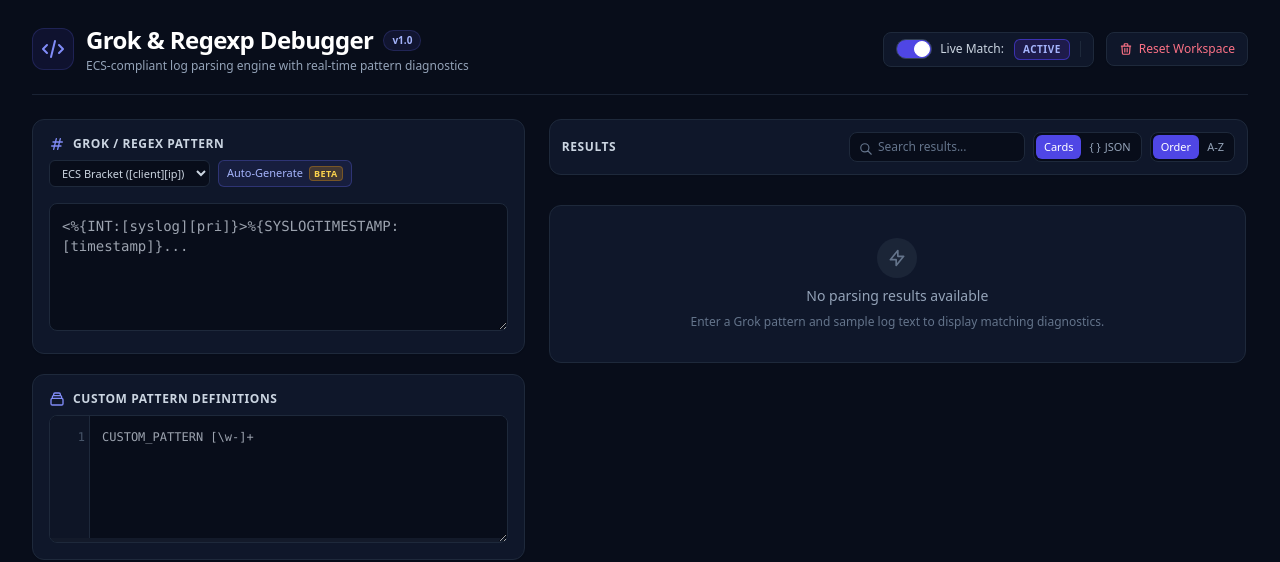
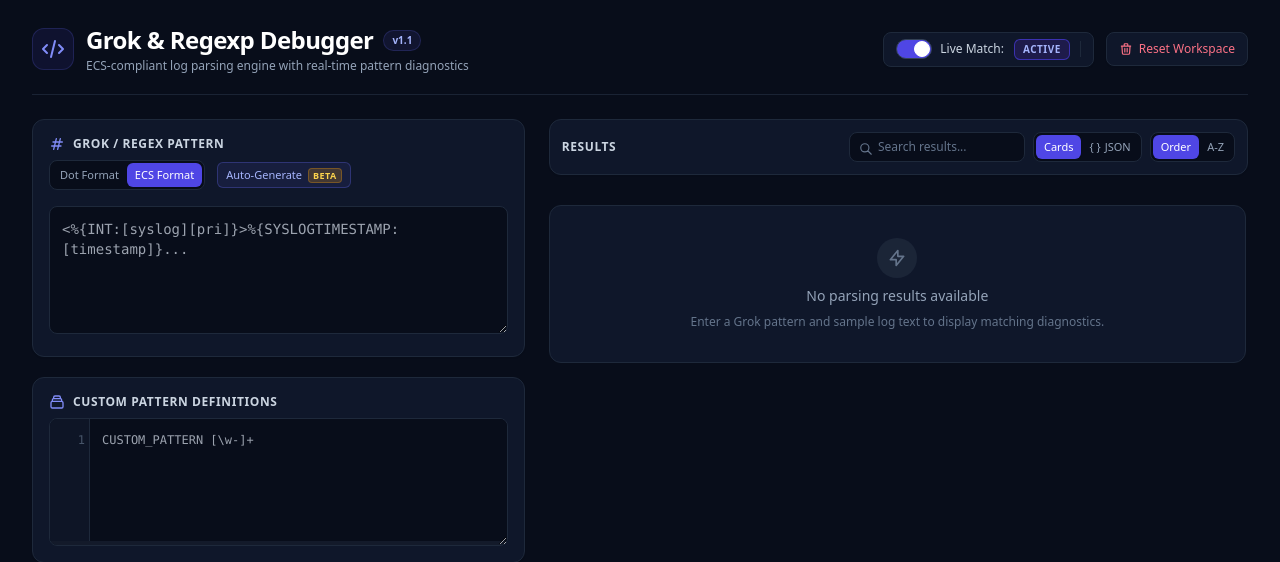
Before and after one commit to Psych0meter/grok-debugger, a FastAPI app: page / in a window 1280 px wide. Shown: the top 562 px of the page. Run offline with FastAPI, Linux system fonts and the light colour scheme; data that the repository does not hold is empty; some libraries are stand-ins or nearby versions.

Commit message:
Add pattern format consistency format check + normalization

```diff
--- a/app/templates/index.html
+++ b/app/templates/index.html
@@ -60,7 +60,7 @@
         <div>
           <div class="flex items-center gap-2.5">
             <h1 class="text-xl sm:text-2xl font-bold tracking-tight text-white">Grok & Regexp Debugger</h1>
-            <span class="px-2 py-0.5 text-[10px] font-semibold bg-indigo-500/10 text-indigo-300 border border-indigo-500/20 rounded-full">v1.0</span>
+            <span class="px-2 py-0.5 text-[10px] font-semibold bg-indigo-500/10 text-indigo-300 border border-indigo-500/20 rounded-full">v1.1</span>
           </div>
           <p class="text-xs text-slate-400 mt-0.5">ECS-compliant log parsing engine with real-time pattern diagnostics</p>
         </div>
@@ -96,7 +96,6 @@
       </div>
     </header>
 
-    <!-- Two column layout -->
     <div class="grid grid-cols-1 lg:grid-cols-12 gap-6 items-start">
       <!-- Left column -->
       <div class="lg:col-span-5 space-y-5">
@@ -108,12 +107,21 @@
               GROK / Regex Pattern
             </label>
 
-            <div class="flex items-center gap-2">
-              <select x-model="namingFormat" @change="saveState()"
-                      class="bg-slate-950 border border-slate-800 text-[11px] text-slate-300 rounded-md px-2 py-1 focus:outline-none focus:border-indigo-500 cursor-pointer">
-                <option value="dot">Dot syntax (client.ip)</option>
-                <option value="bracket">ECS Bracket ([client][ip])</option>
-              </select>
+            <div class="flex items-center gap-3">
+              <!-- Replaced Dropdown with Format Toggle Button -->
+              <div class="flex items-center bg-slate-950 border border-slate-800 rounded-lg p-0.5 text-xs shrink-0">
+                <button @click="setNamingFormat('dot')"
+                        :class="namingFormat === 'dot' ? 'bg-indigo-600 text-white font-medium shadow-sm' : 'text-slate-400 hover:text-slate-200'"
+                        class="px-2 py-1 rounded-md transition text-[11px]" title="Dot syntax (client.ip)">
+                  Dot Format
+                </button>
+                <button @click="setNamingFormat('bracket')"
+                        :class="namingFormat === 'bracket' ? 'bg-indigo-600 text-white font-medium shadow-sm' : 'text-slate-400 hover:text-slate-200'"
+                        class="px-2 py-1 rounded-md transition text-[11px]" title="ECS Bracket ([client][ip])">
+                  ECS Format
+                </button>
+              </div>
+
               <button @click="autoGenerate()" class="inline-flex items-center gap-1.5 text-[11px] bg-indigo-500/10 hover:bg-indigo-500/20 text-indigo-300 border border-indigo-500/30 px-2 py-1 rounded-md transition font-medium">
                 <span>Auto-Generate</span>
                 <span class="text-[9px] font-bold uppercase tracking-wider bg-amber-500/20 text-amber-300 border border-amber-500/30 px-1 py-0.5 rounded leading-none">
@@ -127,6 +135,7 @@
             class="w-full bg-slate-950 border border-slate-800 rounded-lg p-3 font-mono text-xs sm:text-sm text-indigo-200 focus:border-indigo-500 focus:ring-1 focus:ring-indigo-500 focus:outline-none h-32 leading-relaxed custom-scrollbar resize-y"
             placeholder="<%{INT:[syslog][pri]}>%{SYSLOGTIMESTAMP:[timestamp]}..."></textarea>
 
+          <!-- Syntax Auto-Fix Card (Legacy Regex) -->
           <template x-if="suggestedFix">
             <div class="p-3 bg-amber-950/30 border border-amber-600/30 rounded-lg text-xs text-amber-200/90 flex items-start gap-2.5">
               <svg class="w-4 h-4 text-amber-400 shrink-0 mt-0.5" fill="none" stroke="currentColor" viewBox="0 0 24 24"><path stroke-linecap="round" stroke-linejoin="round" stroke-width="2" d="M13 16h-1v-4h-1m1-4h.01M21 12a9 9 0 11-18 0 9 9 0 0118 0z"/></svg>
@@ -136,6 +145,22 @@
                   <code class="bg-slate-950 px-2 py-0.5 rounded text-amber-300 border border-slate-800 font-mono text-[11px]" x-text="suggestedFix"></code>
                   <button @click="applyAutoFix()" class="text-[11px] bg-amber-600 hover:bg-amber-500 text-slate-950 font-bold px-2 py-0.5 rounded transition shadow-sm">
                     Convert to Grok
+                  </button>
+                </div>
+              </div>
+            </div>
+          </template>
+
+          <!-- Mixed Format Normalization Card -->
+          <template x-if="inconsistentFields.length > 0">
+            <div class="p-3 bg-sky-950/30 border border-sky-600/30 rounded-lg text-xs text-sky-200/90 flex items-start gap-2.5">
+              <svg class="w-4 h-4 text-sky-400 shrink-0 mt-0.5" fill="none" stroke="currentColor" viewBox="0 0 24 24"><path stroke-linecap="round" stroke-linejoin="round" stroke-width="2" d="M13 16h-1v-4h-1m1-4h.01M21 12a9 9 0 11-18 0 9 9 0 0118 0z"/></svg>
+              <div class="space-y-1.5 flex-1 min-w-0">
+                <p class="leading-tight"><strong class="text-sky-300">Format Mismatch:</strong> Found fields not matching the selected <span class="font-bold" x-text="namingFormat === 'dot' ? 'Dot' : 'ECS Bracket'"></span> format.</p>
+                <div class="flex items-center gap-2 pt-0.5 flex-wrap">
+                  <span class="text-sky-400/80 text-[10px]">e.g., <code class="text-sky-300 font-mono" x-text="inconsistentFields[0]"></code></span>
+                  <button @click="normalizePattern()" class="text-[11px] bg-sky-600 hover:bg-sky-500 text-white font-bold px-2 py-0.5 rounded transition shadow-sm">
+                    Normalize Pattern
                   </button>
                 </div>
               </div>
@@ -210,7 +235,6 @@
               </button>
             </div>
 
-            <!-- Cards vs JSON Toggle -->
             <div class="flex items-center bg-slate-950 border border-slate-800 rounded-lg p-0.5 text-xs shrink-0">
               <button @click="viewMode = 'cards'; saveState()"
                       :class="viewMode === 'cards' ? 'bg-indigo-600 text-white font-medium shadow-sm' : 'text-slate-400 hover:text-slate-200'"
@@ -225,7 +249,6 @@
               </button>
             </div>
 
-            <!-- Order vs A-Z Toggle -->
             <div class="flex items-center bg-slate-950 border border-slate-800 rounded-lg p-0.5 text-xs shrink-0">
               <button @click="sortMode = 'order'; saveState()"
                       :class="sortMode === 'order' ? 'bg-indigo-600 text-white font-medium shadow-sm' : 'text-slate-400 hover:text-slate-200'"
@@ -241,7 +264,6 @@
           </div>
         </div>
 
-        <!-- Error message -->
         <template x-if="errorMessage">
           <div class="p-4 bg-rose-950/40 border border-rose-800/60 text-rose-200 rounded-xl text-xs font-mono leading-relaxed flex items-start gap-2.5">
             <svg class="w-4 h-4 text-rose-400 shrink-0 mt-0.5" fill="none" stroke="currentColor" viewBox="0 0 24 24"><path stroke-linecap="round" stroke-linejoin="round" stroke-width="2" d="M12 8v4m0 4h.01M21 12a9 9 0 11-18 0 9 9 0 0118 0z"/></svg>
@@ -249,7 +271,6 @@
           </div>
         </template>
 
-        <!-- Results list -->
         <div id="resultsContainer" class="results-container space-y-3.5 overflow-y-auto custom-scrollbar pr-0.5" style="max-height: 820px;">
           <template x-if="results.length === 0 && !errorMessage">
             <div class="bg-slate-900 border border-slate-800 rounded-xl p-8 text-center space-y-2">
@@ -300,7 +321,6 @@
 
               <template x-if="res.matched">
                 <div class="space-y-3">
-                  <!-- Segment Highlighting -->
                   <div class="font-mono text-xs break-all leading-relaxed p-3 bg-slate-950 rounded-lg border border-slate-800 overflow-x-auto custom-scrollbar">
                     <template x-for="(seg, idx) in res.segments" :key="idx">
                       <span>
@@ -316,7 +336,6 @@
                     </template>
                   </div>
 
-                  <!-- Cards View -->
                   <template x-if="!res.showJson && viewMode !== 'json'">
                     <div class="grid grid-cols-1 sm:grid-cols-2 gap-2 pt-1">
                       <template x-for="item in getDisplayFields(res)" :key="item.key">
@@ -330,7 +349,6 @@
                     </div>
                   </template>
 
-                  <!-- Dynamic JSON View (Respects Order vs A-Z mode) -->
                   <template x-if="res.showJson || viewMode === 'json'">
                     <div class="relative group pt-1">
                       <button @click="copyJson(res.json_data, $event)"
@@ -468,6 +486,7 @@
         rawGroupToReplace: null,
         debounceTimer: null,
         fieldColorMap: {},
+        inconsistentFields: [],
 
         get lineCount() {
           return this.logText ? this.logText.split('\n').length : 1;
@@ -519,7 +538,75 @@
 
         initApp() {
           this.checkSyntaxNotice();
+          this.analyzeFormats();
           this.triggerMatch();
+        },
+
+        setNamingFormat(format) {
+          this.namingFormat = format;
+          this.analyzeFormats();
+          this.saveState();
+          this.onInputChange();
+        },
+
+        analyzeFormats() {
+          const grokRegex = /%\{[^:]+:([^}:]+)(?::[^}]+)?\}/g;
+          const namedGroupRegex = /\(\?(?:<|P<)([^>]+)>/g;
+
+          let fields = [];
+          let match;
+
+          while ((match = grokRegex.exec(this.pattern)) !== null) {
+            fields.push(match[1]);
+          }
+          while ((match = namedGroupRegex.exec(this.pattern)) !== null) {
+            fields.push(match[1]);
+          }
+
+          let detectedInconsistent = [];
+
+          fields.forEach(f => {
+            const isDot = /^[a-zA-Z0-9_\-]+(\.[a-zA-Z0-9_\-]+)+$/.test(f);
+            const isBracket = /^(\[[a-zA-Z0-9_\-]+\])+$/.test(f);
+
+            if (this.namingFormat === 'dot' && isBracket) {
+               detectedInconsistent.push(f);
+            }
+            if (this.namingFormat === 'bracket' && isDot) {
+               detectedInconsistent.push(f);
+            }
+          });
+
+          this.inconsistentFields = [...new Set(detectedInconsistent)];
+        },
+
+        normalizePattern() {
+          let newPattern = this.pattern;
+
+          const convertField = (fieldName) => {
+            if (this.namingFormat === 'bracket') {
+              if (/^[a-zA-Z0-9_\-]+(\.[a-zA-Z0-9_\-]+)+$/.test(fieldName)) {
+                return fieldName.split('.').map(p => `[${p}]`).join('');
+              }
+            } else {
+              if (/^(\[[a-zA-Z0-9_\-]+\])+$/.test(fieldName)) {
+                return fieldName.replace(/^\[|\]$/g, '').split('][').join('.');
+              }
+            }
+            return fieldName;
+          };
+
+          newPattern = newPattern.replace(/(%\{[^:]+:)([^}:]+)((?::[^}]+)?\})/g, (match, prefix, field, suffix) => {
+            return prefix + convertField(field) + suffix;
+          });
+
+          newPattern = newPattern.replace(/(\(\?(?:<|P<))([^>]+)(>)/g, (match, prefix, field, suffix) => {
+            return prefix + convertField(field) + suffix;
+          });
+
+          this.pattern = newPattern;
+          this.analyzeFormats();
+          this.onInputChange();
         },
 
         sortObjectKeys(obj) {
@@ -596,6 +683,7 @@
           this.suggestedFix = '';
           this.rawGroupToReplace = null;
           this.fieldColorMap = {};
+          this.inconsistentFields = [];
 
           this.saveState();
           this.onInputChange();
@@ -671,6 +759,7 @@
         onInputChange() {
           this.saveState();
           this.checkSyntaxNotice();
+          this.analyzeFormats();
 
           if (!this.liveMode) return;
 
```
